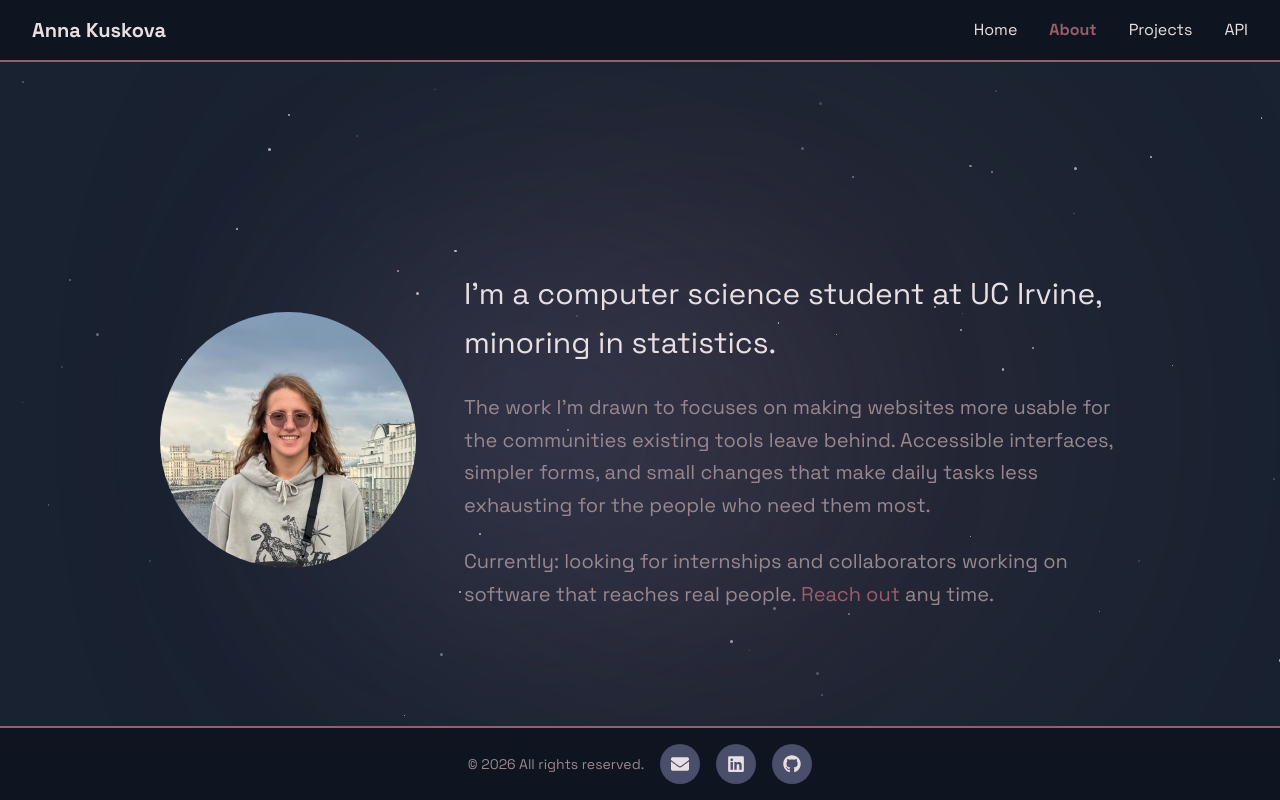
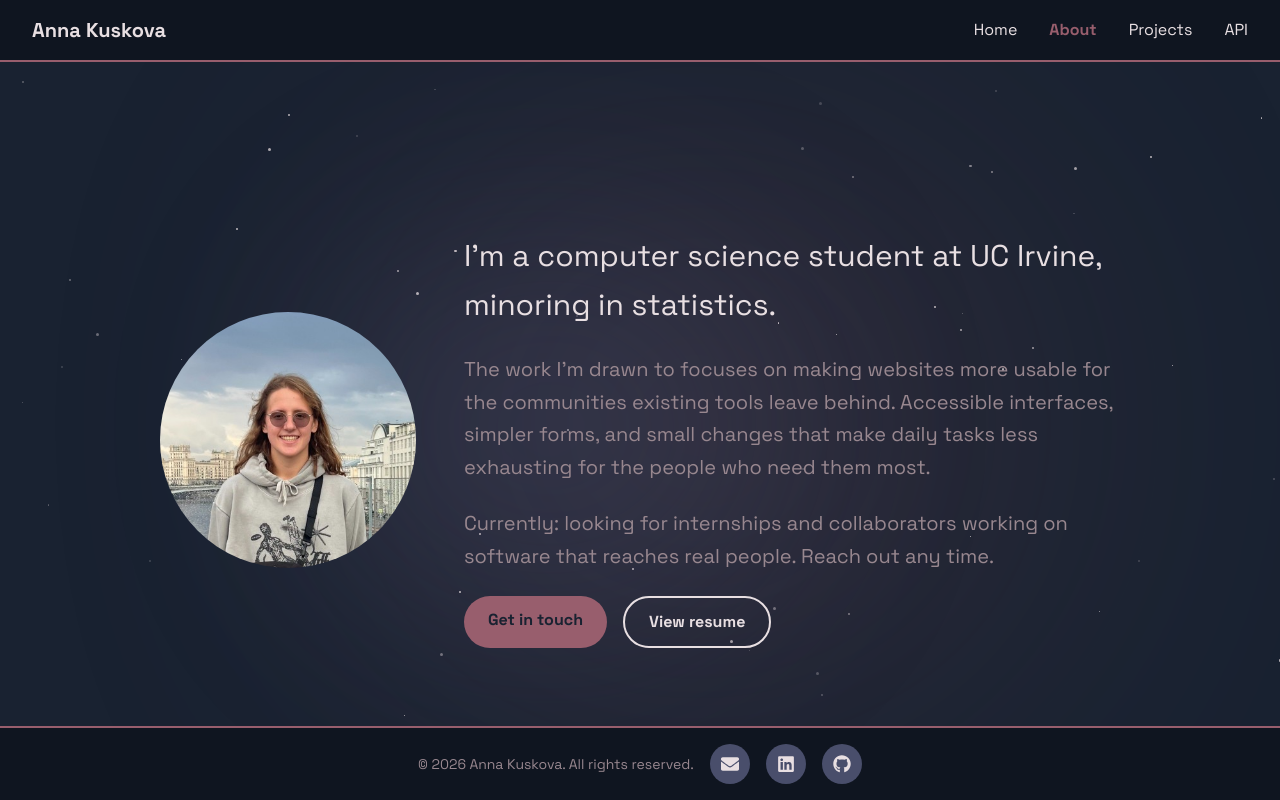
Before and after one commit to akuskova/Portfolio, a React (Vite) app in the folder frontend/: page /about in a window 1280 px wide. Built offline with nearby package versions, Linux system fonts and the light colour scheme.

Commit message:
Added a button for viewing resume on the about me page

```diff
--- a/frontend/package.json
+++ b/frontend/package.json
@@ -1,5 +1,5 @@
 {
-  "name": "frontend",
+  "name": "Anna Kuskova",
   "private": true,
   "version": "0.0.0",
   "type": "module",
--- a/frontend/src/components/Footer.tsx
+++ b/frontend/src/components/Footer.tsx
@@ -1,15 +1,28 @@
 import { FaEnvelope, FaLinkedin, FaGithub } from "react-icons/fa";
+import { useLocation } from "react-router-dom";
 
 export default function Footer() {
+  const location = useLocation();
+
+  // Dont apply fixed footer to api and project pages.
+  const isProjectDetail =
+    location.pathname.startsWith("/projects") ||
+    location.pathname == "/api"
+
   return (
-    <footer className="md:fixed md:bottom-0 md:left-0 md:w-full md:z-40 bg-midnight text-cloud border-t-2 border-sunset py-4 px-4">
+    <footer
+      className={`${
+        isProjectDetail ? "" : "md:fixed md:bottom-0 md:left-0 md:w-full md:z-40"
+      } bg-midnight text-cloud border-t-2 border-sunset py-4 px-4`}
+    >
       <div className="flex flex-row items-center justify-center gap-4 flex-wrap">
-        <p className="text-sm">&copy; 2026 All rights reserved.</p>
+        <p className="text-sm">&copy; 2026 Anna Kuskova. All rights reserved.</p>
 
         <a
           href="mailto:anna.kuskova@email.com"
           aria-label="Email"
-          className="flex items-center justify-center w-10 h-10 rounded-full bg-stormy text-moonlight text-lg hover:scale-110 hover:bg-sunset hover:text-evening transition">
+          className="flex items-center justify-center w-10 h-10 rounded-full bg-stormy text-moonlight text-lg hover:scale-110 hover:bg-sunset hover:text-evening transition"
+        >
           <FaEnvelope />
         </a>
 
@@ -28,8 +41,7 @@ export default function Footer() {
           target="_blank"
           rel="noopener noreferrer"
           aria-label="GitHub"
-          className="flex items-center justify-center w-10 h-10 rounded-full bg-stormy text-moonlight text-lg hover:scale-110 hover:bg-sunset hover:text-evening transition"
-        >
+          className="flex items-center justify-center w-10 h-10 rounded-full bg-stormy text-moonlight text-lg hover:scale-110 hover:bg-sunset hover:text-evening transition">
           <FaGithub />
         </a>
       </div>
--- a/frontend/src/pages/AboutMe.tsx
+++ b/frontend/src/pages/AboutMe.tsx
@@ -26,8 +26,25 @@ export default function AboutMe() {
           </p>
 
           <p className="text-base md:text-xl text-cloud leading-relaxed animate-[fadeInUp_0.6s_ease-out_0.45s_backwards]">
-            Currently: looking for internships and collaborators working on software that reaches real people. <a href="mailto:anna.kuskova@email.com" className="text-sunset hover:underline ">Reach out</a> any time.
+            Currently: looking for internships and collaborators working on software that reaches real people. Reach out any time.
           </p>
+
+          <div className="flex gap-4 justify-center md:justify-start">
+            <a
+              href="mailto:anna.kuskova@email.com"
+              className="bg-sunset text-evening font-bold px-6 py-3 rounded-full hover:bg-sunset-glow transition"
+            >
+              Get in touch
+            </a>
+            <a
+              href="/assets/AnnaKResume.pdf"
+              target="_blank"
+              rel="noopener noreferrer"
+              className="border-2 border-moonlight text-moonlight font-bold px-6 py-3 rounded-full hover:border-sunset hover:text-sunset transition"
+            >
+              View resume
+            </a>
+          </div>
         </div>
 
       </div>
```
Also changed, not shown: 1 other file (tests, documents, lock files or other folders).
